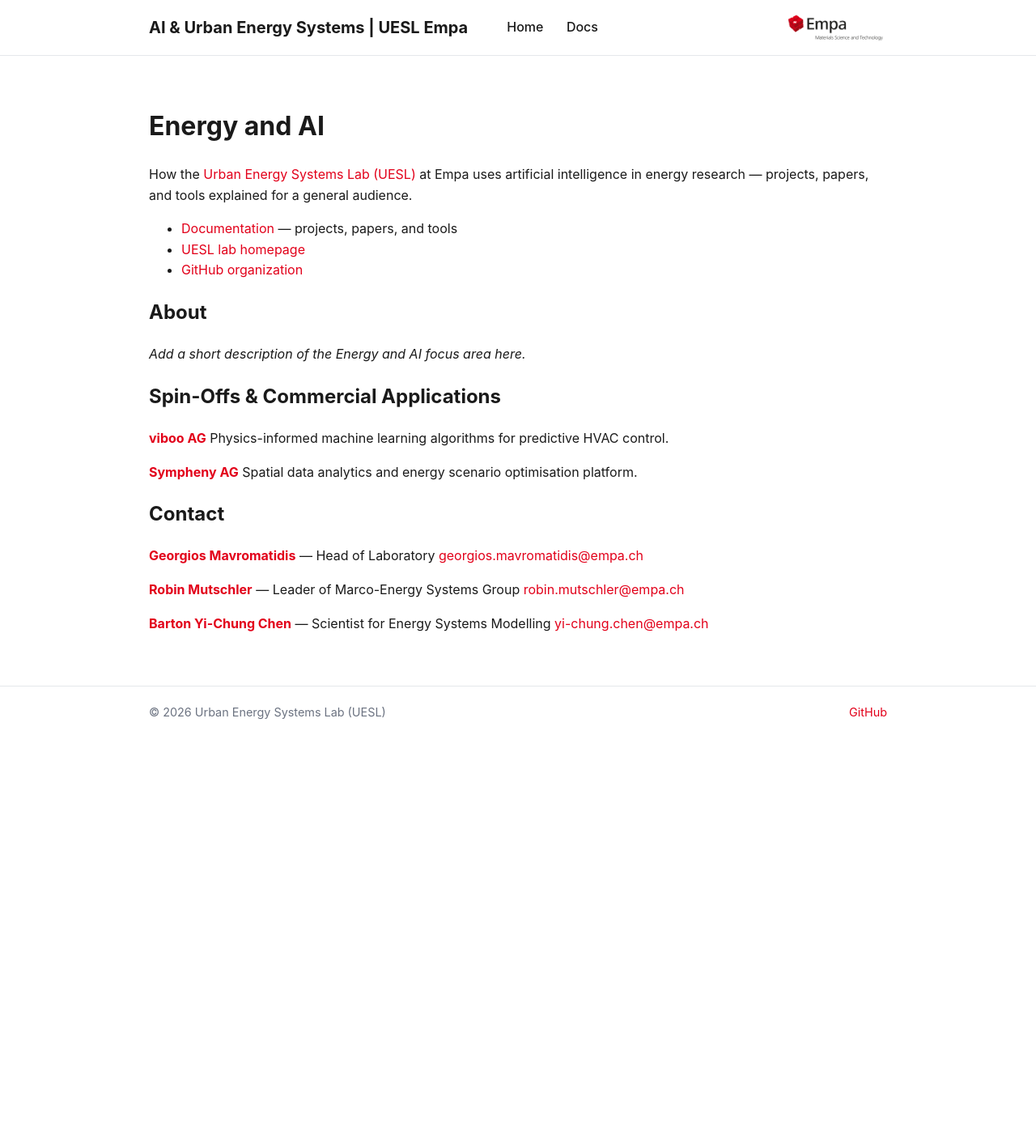
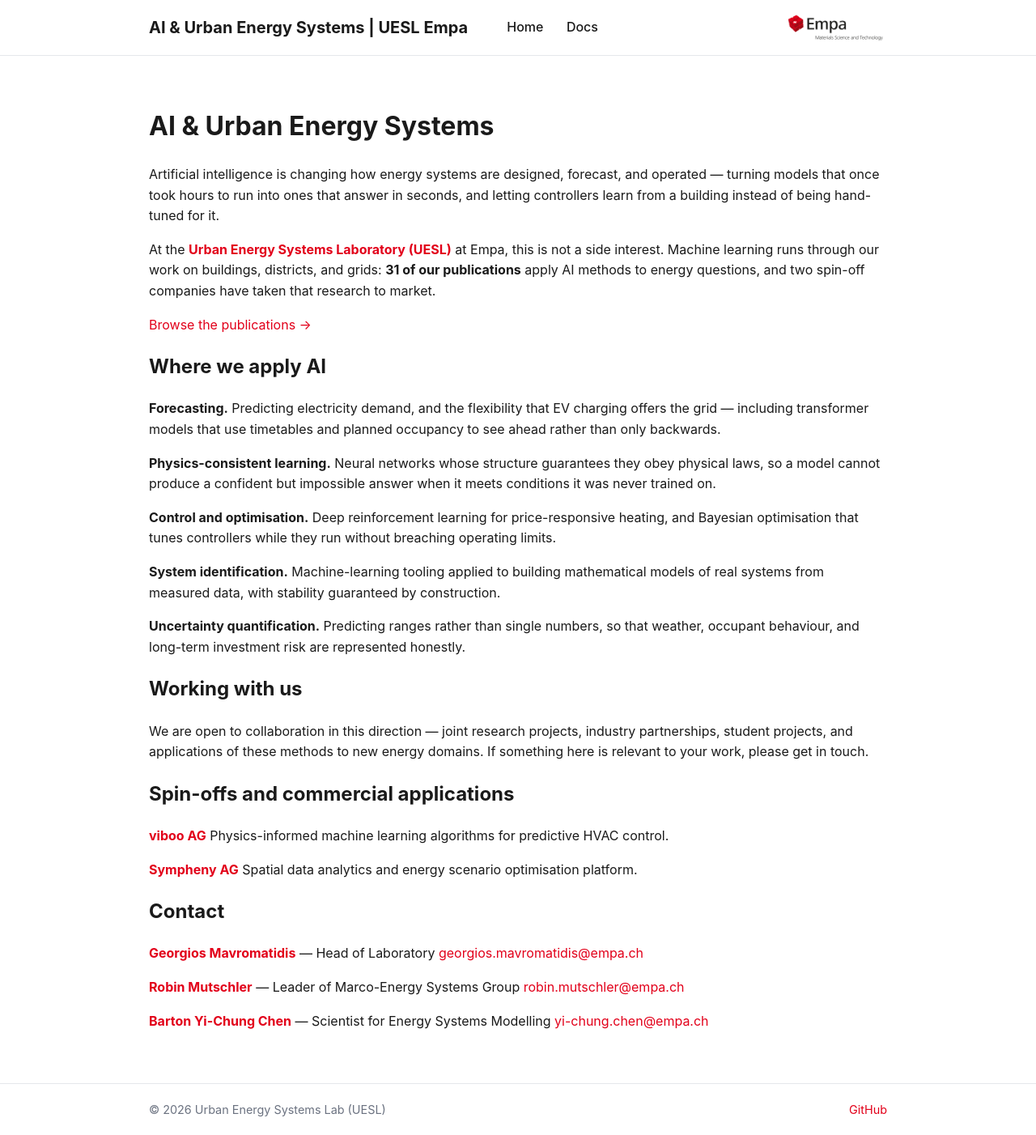
Before and after one commit to uesl-empa/energy-and-AI, a Jekyll site: the page built from index.md, in a window 1280 px wide. Shown: the whole page at 81% size. Built offline with Jekyll 4.4.1, drawn with Linux system fonts in a browser that asks for light colours; before the commit the page ends 911 px from its top, so only the background shows below that.

Commit message:
Rewrite home page around AI capability and collaboration
Opens on what AI changes for energy systems, then names the five
capability areas the publication list actually covers, and invites
collaboration. Paper count is computed from docs/papers.md so it
cannot go stale as entries are added.

Co-Authored-By: Claude Opus 5 <noreply@anthropic.com>

```diff
--- a/index.md
+++ b/index.md
@@ -3,20 +3,53 @@ layout: default
 title: Home
 ---
 
-# Energy and AI
+{%- assign papers_page = site.pages | where: "title", "Papers" | first -%}
+{%- comment -%}
+Counts the "### " entry headings in docs/papers.md. Subtracts 2: one because
+splitting on N occurrences yields N+1 parts, one for the example heading inside
+that file's template comment. If you change the template comment, check this.
+{%- endcomment -%}
+{%- assign paper_count = papers_page.content | split: '### ' | size | minus: 2 -%}
 
-How the [Urban Energy Systems Lab (UESL)](https://www.empa.ch/web/s313) at Empa uses artificial
-intelligence in energy research — projects, papers, and tools explained for a general audience.
+# AI & Urban Energy Systems
 
-- [Documentation]({{ '/docs/' | relative_url }}) — projects, papers, and tools
-- [UESL lab homepage](https://www.empa.ch/web/s313)
-- [GitHub organization](https://github.com/uesl-empa)
+Artificial intelligence is changing how energy systems are designed, forecast, and operated —
+turning models that once took hours to run into ones that answer in seconds, and letting
+controllers learn from a building instead of being hand-tuned for it.
 
-## About
+At the **[Urban Energy Systems Laboratory (UESL)](https://www.empa.ch/web/s313)** at Empa, this
+is not a side interest. Machine learning runs through our work on buildings, districts, and
+grids: **{{ paper_count }} of our publications** apply AI methods to energy questions, and two
+spin-off companies have taken that research to market.
 
-_Add a short description of the Energy and AI focus area here._
+[Browse the publications →]({{ '/docs/papers/' | relative_url }})
 
-## Spin-Offs & Commercial Applications
+## Where we apply AI
+
+**Forecasting.** Predicting electricity demand, and the flexibility that EV charging offers the
+grid — including transformer models that use timetables and planned occupancy to see ahead
+rather than only backwards.
+
+**Physics-consistent learning.** Neural networks whose structure guarantees they obey physical
+laws, so a model cannot produce a confident but impossible answer when it meets conditions it
+was never trained on.
+
+**Control and optimisation.** Deep reinforcement learning for price-responsive heating, and
+Bayesian optimisation that tunes controllers while they run without breaching operating limits.
+
+**System identification.** Machine-learning tooling applied to building mathematical models of
+real systems from measured data, with stability guaranteed by construction.
+
+**Uncertainty quantification.** Predicting ranges rather than single numbers, so that weather,
+occupant behaviour, and long-term investment risk are represented honestly.
+
+## Working with us
+
+We are open to collaboration in this direction — joint research projects, industry partnerships,
+student projects, and applications of these methods to new energy domains. If something here is
+relevant to your work, please get in touch.
+
+## Spin-offs and commercial applications
 
 **[viboo AG](https://viboo.io)**
 Physics-informed machine learning algorithms for predictive HVAC control.
```
